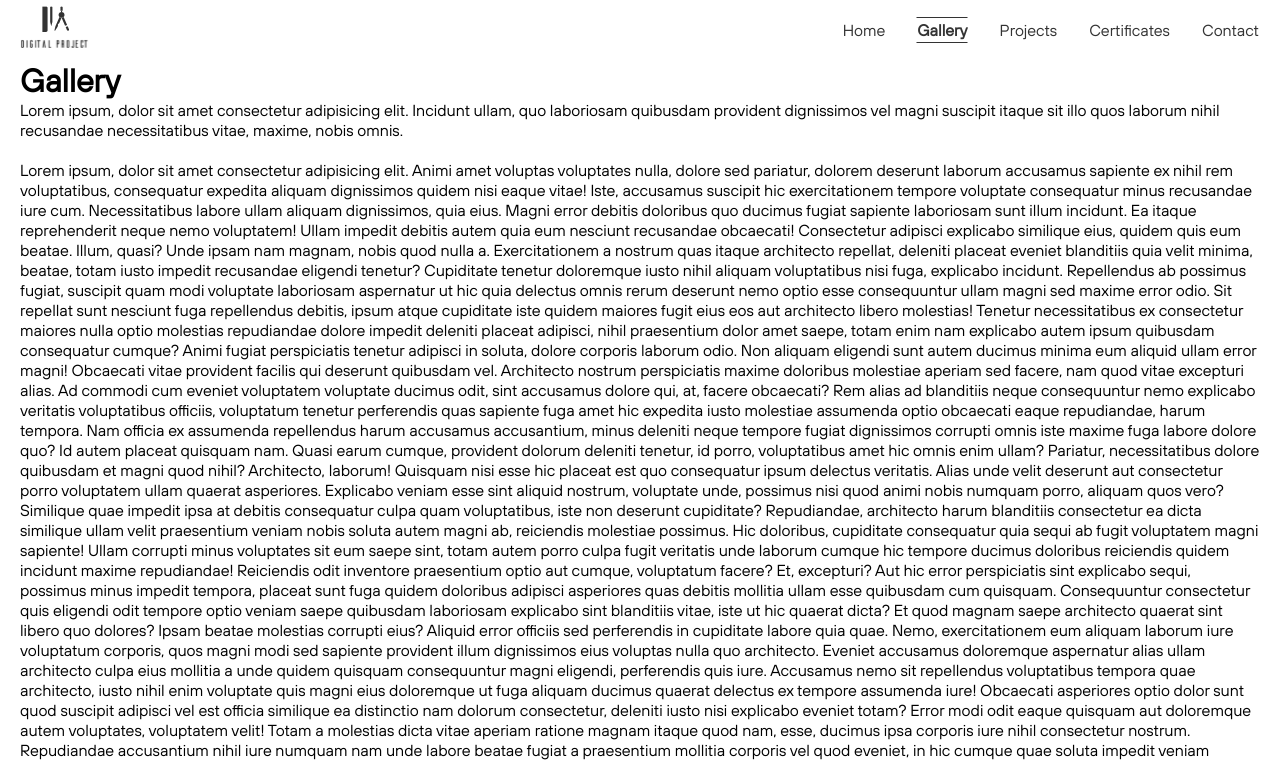
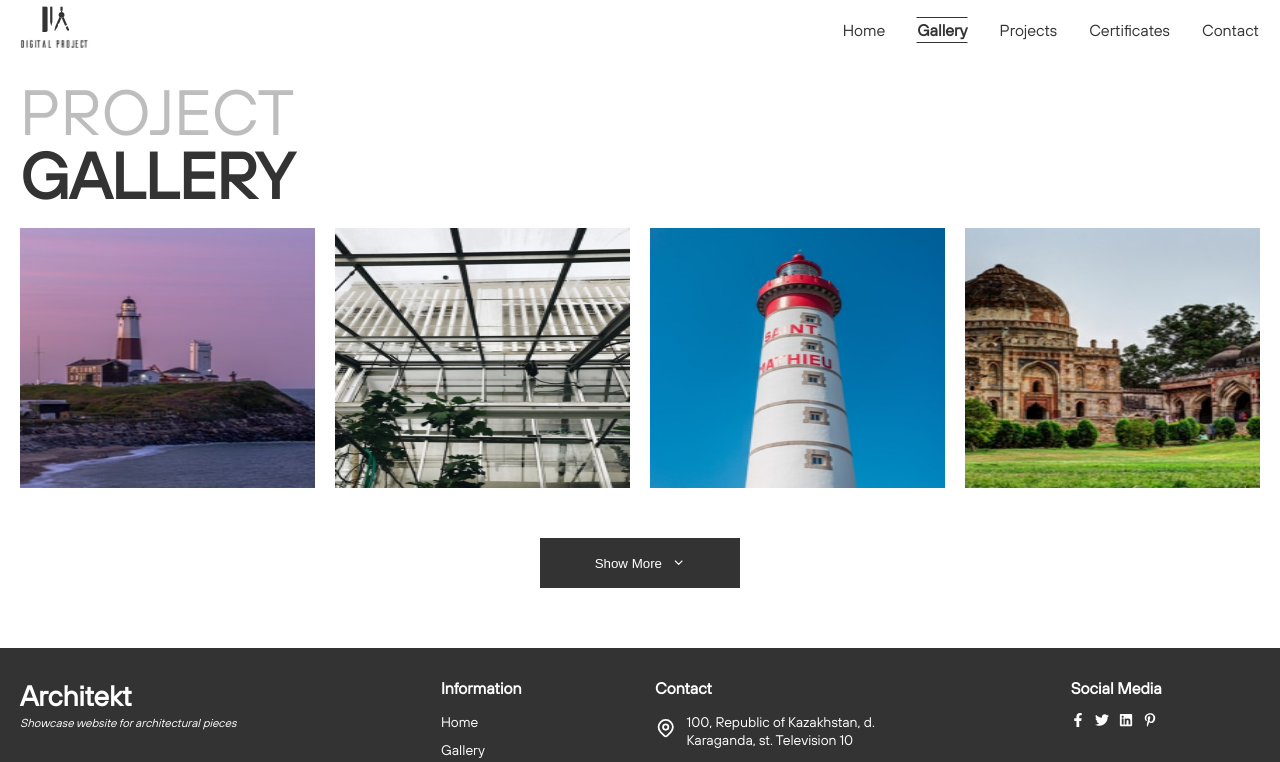
Before and after one commit to tsikatawill/architekt, a Next.js app: page /gallery in a window 1280 px wide. Shown: the top 762 px of the page. Built offline with nearby package versions, Linux system fonts and the light colour scheme.

Commit message:
chore: add pagination navigation

```diff
--- a/pages/gallery.js
+++ b/pages/gallery.js
@@ -1,135 +1,147 @@
+import { AnimatePresence, motion } from "framer-motion";
+import { FiChevronDown, FiChevronUp } from "react-icons/fi";
+import React, { useEffect, useState } from "react";
+
+import { ButtonImage } from "../components/ButtonImage";
 import { Container } from "../components/Container";
-import React from "react";
+import { GalleryImageAnim } from "../motions";
+import Image from "next/image";
+import { PageHeader } from "../components/PageHeader";
+import { galleryItems } from "../components/Hero/data";
+import { styled } from "../stitches.config";
 
 const Gallery = () => {
+  const [itemsToShow, setItemsToShow] = useState([]);
+
+  const showMore = () => {
+    if (itemsToShow.length < galleryItems.length) {
+      setItemsToShow((prev) => {
+        return galleryItems.slice(0, prev.length + 4);
+      });
+    } else {
+      setItemsToShow(galleryItems);
+    }
+  };
+
+  const showLess = () => {
+    if (itemsToShow.length < galleryItems.length) {
+      setItemsToShow((prev) => {
+        return galleryItems.slice(0, prev.length - 4);
+      });
+    } else {
+      setItemsToShow(galleryItems.slice(0, 4));
+    }
+  };
+
+  useEffect(() => {
+    setItemsToShow(galleryItems.slice(0, 4));
+  }, []);
+
   return (
-    <div>
+    <AnimatePresence>
       <Container>
-        <h1>Gallery</h1>
-        <p>
-          Lorem ipsum, dolor sit amet consectetur adipisicing elit. Incidunt
-          ullam, quo laboriosam quibusdam provident dignissimos vel magni
-          suscipit itaque sit illo quos laborum nihil recusandae necessitatibus
-          vitae, maxime, nobis omnis.
-        </p>
-        <br />
-        <p>
-          Lorem ipsum, dolor sit amet consectetur adipisicing elit. Animi amet
-          voluptas voluptates nulla, dolore sed pariatur, dolorem deserunt
-          laborum accusamus sapiente ex nihil rem voluptatibus, consequatur
-          expedita aliquam dignissimos quidem nisi eaque vitae! Iste, accusamus
-          suscipit hic exercitationem tempore voluptate consequatur minus
-          recusandae iure cum. Necessitatibus labore ullam aliquam dignissimos,
-          quia eius. Magni error debitis doloribus quo ducimus fugiat sapiente
-          laboriosam sunt illum incidunt. Ea itaque reprehenderit neque nemo
-          voluptatem! Ullam impedit debitis autem quia eum nesciunt recusandae
-          obcaecati! Consectetur adipisci explicabo similique eius, quidem quis
-          eum beatae. Illum, quasi? Unde ipsam nam magnam, nobis quod nulla a.
-          Exercitationem a nostrum quas itaque architecto repellat, deleniti
-          placeat eveniet blanditiis quia velit minima, beatae, totam iusto
-          impedit recusandae eligendi tenetur? Cupiditate tenetur doloremque
-          iusto nihil aliquam voluptatibus nisi fuga, explicabo incidunt.
-          Repellendus ab possimus fugiat, suscipit quam modi voluptate
-          laboriosam aspernatur ut hic quia delectus omnis rerum deserunt nemo
-          optio esse consequuntur ullam magni sed maxime error odio. Sit
-          repellat sunt nesciunt fuga repellendus debitis, ipsum atque
-          cupiditate iste quidem maiores fugit eius eos aut architecto libero
-          molestias! Tenetur necessitatibus ex consectetur maiores nulla optio
-          molestias repudiandae dolore impedit deleniti placeat adipisci, nihil
-          praesentium dolor amet saepe, totam enim nam explicabo autem ipsum
-          quibusdam consequatur cumque? Animi fugiat perspiciatis tenetur
-          adipisci in soluta, dolore corporis laborum odio. Non aliquam eligendi
-          sunt autem ducimus minima eum aliquid ullam error magni! Obcaecati
-          vitae provident facilis qui deserunt quibusdam vel. Architecto nostrum
-          perspiciatis maxime doloribus molestiae aperiam sed facere, nam quod
-          vitae excepturi alias. Ad commodi cum eveniet voluptatem voluptate
-          ducimus odit, sint accusamus dolore qui, at, facere obcaecati? Rem
-          alias ad blanditiis neque consequuntur nemo explicabo veritatis
-          voluptatibus officiis, voluptatum tenetur perferendis quas sapiente
-          fuga amet hic expedita iusto molestiae assumenda optio obcaecati eaque
-          repudiandae, harum tempora. Nam officia ex assumenda repellendus harum
-          accusamus accusantium, minus deleniti neque tempore fugiat dignissimos
-          corrupti omnis iste maxime fuga labore dolore quo? Id autem placeat
-          quisquam nam. Quasi earum cumque, provident dolorum deleniti tenetur,
-          id porro, voluptatibus amet hic omnis enim ullam? Pariatur,
-          necessitatibus dolore quibusdam et magni quod nihil? Architecto,
-          laborum! Quisquam nisi esse hic placeat est quo consequatur ipsum
-          delectus veritatis. Alias unde velit deserunt aut consectetur porro
-          voluptatem ullam quaerat asperiores. Explicabo veniam esse sint
-          aliquid nostrum, voluptate unde, possimus nisi quod animi nobis
-          numquam porro, aliquam quos vero? Similique quae impedit ipsa at
-          debitis consequatur culpa quam voluptatibus, iste non deserunt
-          cupiditate? Repudiandae, architecto harum blanditiis consectetur ea
-          dicta similique ullam velit praesentium veniam nobis soluta autem
-          magni ab, reiciendis molestiae possimus. Hic doloribus, cupiditate
-          consequatur quia sequi ab fugit voluptatem magni sapiente! Ullam
-          corrupti minus voluptates sit eum saepe sint, totam autem porro culpa
-          fugit veritatis unde laborum cumque hic tempore ducimus doloribus
-          reiciendis quidem incidunt maxime repudiandae! Reiciendis odit
-          inventore praesentium optio aut cumque, voluptatum facere? Et,
-          excepturi? Aut hic error perspiciatis sint explicabo sequi, possimus
-          minus impedit tempora, placeat sunt fuga quidem doloribus adipisci
-          asperiores quas debitis mollitia ullam esse quibusdam cum quisquam.
-          Consequuntur consectetur quis eligendi odit tempore optio veniam saepe
-          quibusdam laboriosam explicabo sint blanditiis vitae, iste ut hic
-          quaerat dicta? Et quod magnam saepe architecto quaerat sint libero quo
-          dolores? Ipsam beatae molestias corrupti eius? Aliquid error officiis
-          sed perferendis in cupiditate labore quia quae. Nemo, exercitationem
-          eum aliquam laborum iure voluptatum corporis, quos magni modi sed
-          sapiente provident illum dignissimos eius voluptas nulla quo
-          architecto. Eveniet accusamus doloremque aspernatur alias ullam
-          architecto culpa eius mollitia a unde quidem quisquam consequuntur
-          magni eligendi, perferendis quis iure. Accusamus nemo sit repellendus
-          voluptatibus tempora quae architecto, iusto nihil enim voluptate quis
-          magni eius doloremque ut fuga aliquam ducimus quaerat delectus ex
-          tempore assumenda iure! Obcaecati asperiores optio dolor sunt quod
-          suscipit adipisci vel est officia similique ea distinctio nam dolorum
-          consectetur, deleniti iusto nisi explicabo eveniet totam? Error modi
-          odit eaque quisquam aut doloremque autem voluptates, voluptatem velit!
-          Totam a molestias dicta vitae aperiam ratione magnam itaque quod nam,
-          esse, ducimus ipsa corporis iure nihil consectetur nostrum.
-          Repudiandae accusantium nihil iure numquam nam unde labore beatae
-          fugiat a praesentium mollitia corporis vel quod eveniet, in hic cumque
-          quae soluta impedit veniam facere. Error eos laudantium aliquam quis
-          consequuntur reiciendis blanditiis natus delectus unde eius asperiores
-          maiores, id aut maxime earum ullam! Cum odio soluta consectetur
-          dolorum, dolor deserunt pariatur facere ipsum! Ratione facilis unde
-          asperiores, magni ipsam aliquam veniam earum cupiditate, repellat
-          velit, sunt totam veritatis vero voluptatibus laborum explicabo quam
-          molestiae laboriosam accusantium! Sed earum maiores debitis adipisci
-          atque expedita ut dolor. Molestias earum, consectetur obcaecati veniam
-          exercitationem aperiam fuga labore vero quisquam quaerat numquam est
-          sed ducimus fugit doloribus officiis delectus. Eos pariatur atque
-          reiciendis ad dignissimos dicta in explicabo nam dolore, maiores
-          doloribus aliquam laudantium nihil, modi enim non architecto animi
-          tenetur maxime consequatur. Id modi harum earum iure molestias aliquam
-          illum! Recusandae ut repellendus, eos mollitia rem molestias ullam
-          cupiditate. Mollitia rerum eius animi sit accusantium laudantium est
-          doloremque vero dolores eveniet adipisci, facere ut nesciunt ea
-          exercitationem deserunt nihil eos quam, dicta quo sed! Quia, nostrum
-          voluptas repellendus dolore, eaque doloribus reiciendis nihil, amet
-          aut ea earum? Officia corporis iste maxime sit placeat. Enim in
-          reprehenderit asperiores harum, hic, veniam animi fuga, repellendus
-          accusamus quia repellat quae dolore. Repellendus esse vero cum
-          reprehenderit ipsa ratione. Hic, veniam! Cum suscipit nostrum pariatur
-          dicta deserunt voluptatum. Eaque cupiditate fugiat aperiam. Earum
-          explicabo cumque, repellat similique voluptas voluptatem. Nostrum quia
-          eius mollitia rerum aut magnam error iusto distinctio iste facilis
-          architecto fugiat voluptatum obcaecati odio itaque et, maiores
-          consectetur eligendi! Facilis, libero excepturi? Culpa earum commodi
-          dolorum excepturi. Reiciendis velit voluptas at officiis accusantium
-          repellendus est recusandae? Mollitia, ducimus in similique reiciendis
-          quam alias illo molestiae corporis enim aut repudiandae, quibusdam
-          quae facere error esse sit facilis porro, eligendi voluptates!
-          Pariatur voluptatum id neque animi dicta odio modi qui amet aliquam
-          impedit repellat hic ab soluta vel eum accusantium ad sapiente, eius
-          deserunt expedita architecto perferendis quidem dolor iste. Provident,
-          iste? Illum cum impedit, exercitationem labore quos necessitatibus
-          dolorum, quam perferendis nobis itaque molestiae, consequatur nisi!
-        </p>
+        <PageHeader title="project gallery" />
+
+        <ProjectsGrid initial={{ y: 50 }} animate={{ y: 0 }}>
+          <AnimatePresence>
+            {itemsToShow.map((item, idx) => (
+              <ProjectCard
+                key={idx}
+                initial="initial"
+                animate="animate"
+                exit="exit"
+                variants={GalleryImageAnim}
+              >
+                <ProjectTitle className="title">{item.title}</ProjectTitle>
+                <Image
+                  src={item.image}
+                  alt="project-image.jpg"
+                  sizes="(max-width: 768px) 100vw,
+              (max-width: 1200px) 50vw,
+              33vw"
+                  fill
+                />
+              </ProjectCard>
+            ))}
+          </AnimatePresence>
+        </ProjectsGrid>
+        <Center>
+          <ButtonImage
+            css={{
+              display: itemsToShow.length > 4 ? "flex" : "none",
+            }}
+            onClick={showLess}
+            text="Show Less"
+            icon={<FiChevronUp />}
+          />
+          <ButtonImage
+            disabled={galleryItems.length === itemsToShow.length}
+            css={{
+              cursor:
+                galleryItems.length === itemsToShow.length
+                  ? "not-allowed"
+                  : "pointer",
+            }}
+            onClick={showMore}
+            text="Show More"
+            icon={<FiChevronDown />}
+          />
+        </Center>
       </Container>
-    </div>
+    </AnimatePresence>
   );
 };
 
 export default Gallery;
+
+const ProjectsGrid = styled(motion.div, {
+  display: "grid",
+  gridTemplateColumns: "repeat(auto-fit, minmax(250px, 1fr))",
+  gap: "$4",
+  marginBottom: "$4",
+});
+
+const ProjectCard = styled(motion.div, {
+  position: "relative",
+  height: 260,
+  background: "$primaryLight",
+  overflow: "hidden",
+
+  "&:hover": {
+    "& img": {
+      transition: "all 1s ease",
+      filter: "grayscale()",
+      transform: "scale(1.2)",
+    },
+    "& .title": {
+      bottom: "0",
+    },
+  },
+});
+
+const ProjectTitle = styled("div", {
+  position: "absolute",
+  background: "$lightGrey",
+  zIndex: 5,
+  minHeight: "fit-content",
+  bottom: "-100%",
+  transition: "all 0.25s ease-in",
+  p: "$4",
+  left: 0,
+  right: 0,
+  color: "$primary",
+});
+
+const Center = styled("div", {
+  display: "flex",
+  justifyContent: "center",
+  width: "100%",
+  gap: "$4",
+  py: "$5",
+  marginBottom: "$5",
+  flexDirection: "column",
+
+  "@sm": {
+    flexDirection: "row",
+  },
+});
```
